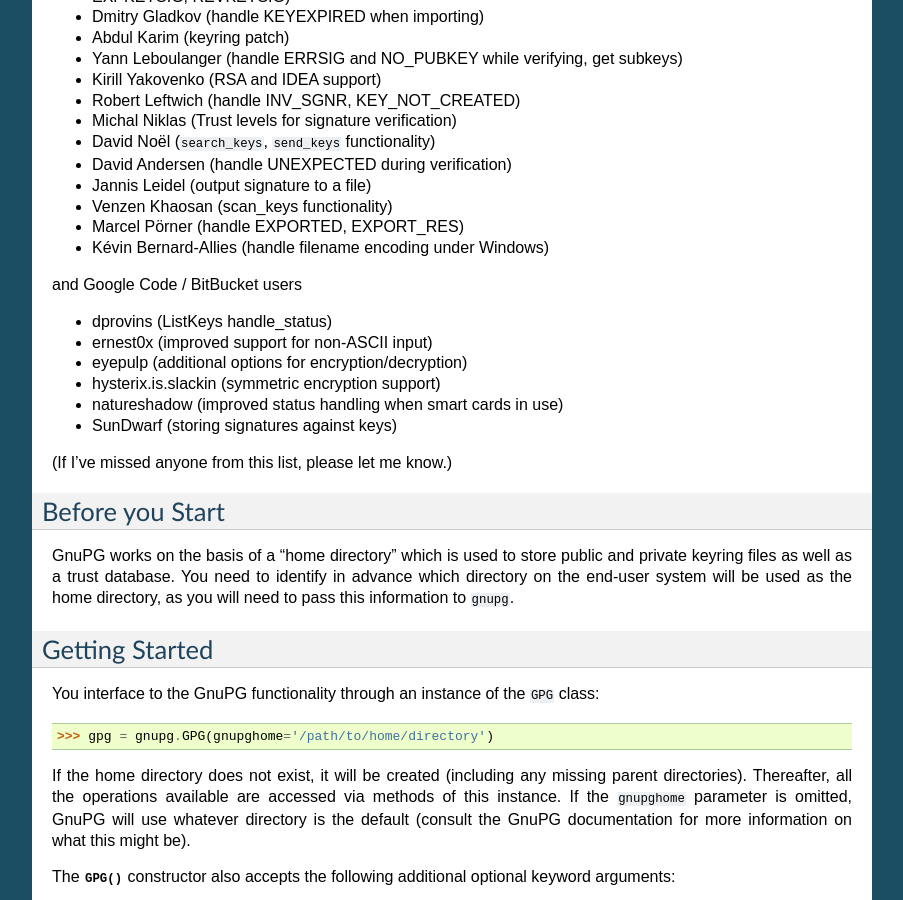
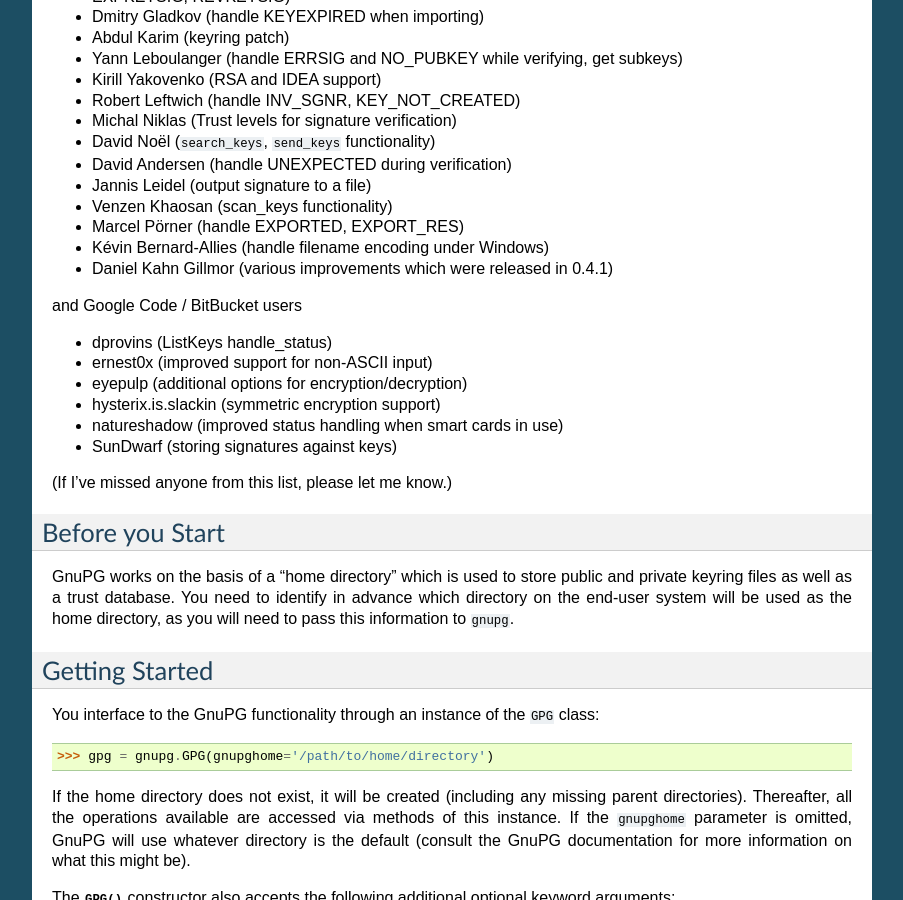
Before and after one commit to vsajip/python-gnupg, a Sphinx documentation site: the page built from docs/index.rst, in a window 1280 px wide and 900 px high, scrolled down 1425 px. Shown: the whole window, without its empty margins (198-1101 px from the left). Built offline with Sphinx 7.4.7, drawn with Linux system fonts in a browser that asks for light colours.

Commit message:
Updated acknowledgements.

```diff
--- a/docs/index.rst
+++ b/docs/index.rst
@@ -95,6 +95,7 @@ I've gratefully incorporated improvements contributed or suggested by:
 * Venzen Khaosan (scan_keys functionality)
 * Marcel Pörner (handle EXPORTED, EXPORT_RES)
 * Kévin Bernard-Allies (handle filename encoding under Windows)
+* Daniel Kahn Gillmor (various improvements which were released in 0.4.1)
 
 and Google Code / BitBucket users
 
```
